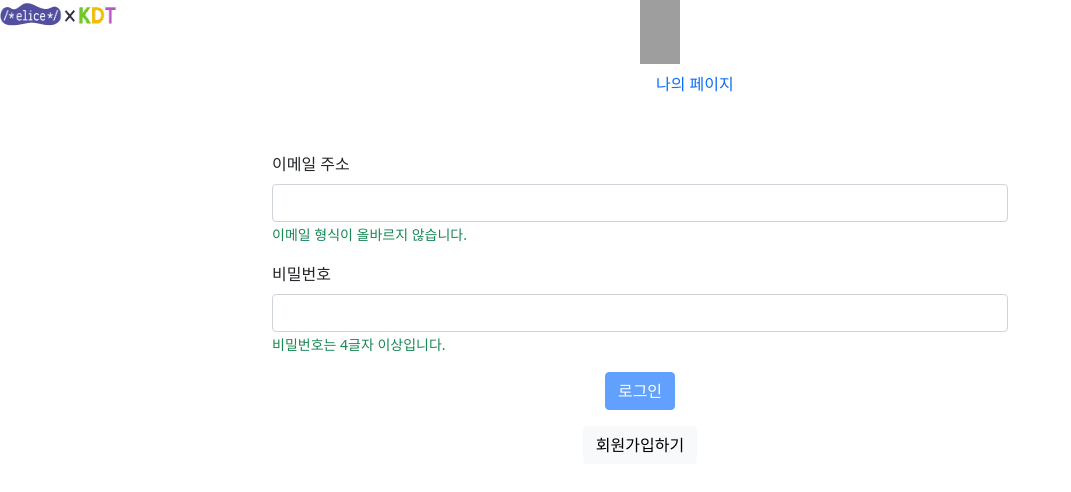
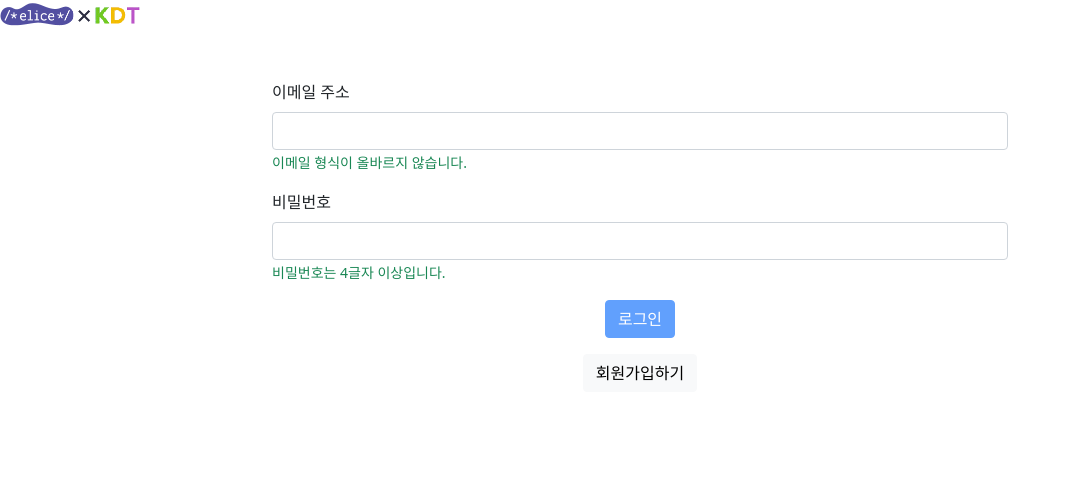
Before and after one commit to Dosilverlee/AI-1st-Project---Portfolio, a React (Create React App) app in the folder front/: page /login in a window 1280 px wide. Shown: the top 492 px of the page, without its empty margins (0-1071 px from the left). Built offline with nearby package versions, Linux system fonts and the light colour scheme; no server answers; grey boxes are pictures that could not be loaded.

Commit message:
feat: 네트워크 페이지 오류 수정

```diff
--- a/front/src/components/Header.js
+++ b/front/src/components/Header.js
@@ -29,12 +29,12 @@ function Header() {
   return (
     <Nav activeKey={location.pathname}>
       <Row className="col align-self-start">
-        <img
+        <a href="/"><img
           style={{ width: "8.8rem", height: "2rem" }}
           src={Logo}
-        />
+        /></a>
       </Row>
-      <Row className="col align-self-end">
+      {isLogin && (<Row className="col align-self-end">
         <Row >
           <img
               style={{ width: "4rem", height: "4rem" }}
@@ -46,10 +46,10 @@ function Header() {
             <Nav.Link onClick={() => navigate("/")}>나의 페이지</Nav.Link>
           </Col>
           <Col>
-            {isLogin && (<Nav.Link onClick={logout}>로그아웃</Nav.Link>)}
+            <Nav.Link onClick={logout}>로그아웃</Nav.Link>
           </Col>
         </Row>
-      </Row>
+      </Row>)}
     </Nav>
   );
 }
--- a/front/src/components/Project/Projects.js
+++ b/front/src/components/Project/Projects.js
@@ -13,6 +13,7 @@ function Projects({ portfolioOwnerId, isEditable }) {
   useEffect(() => {
     // "awardlist/유저id"로 GET 요청하고, response의 data로 awards를 세팅함.
     Api.get("projectlist", portfolioOwnerId).then((res) => setProjects(res.data));
+    setIsAdding(false);
   }, [portfolioOwnerId]);
 
   return (
--- a/front/src/components/user/User.js
+++ b/front/src/components/user/User.js
@@ -12,6 +12,7 @@ function User({ portfolioOwnerId, isEditable }) {
   useEffect(() => {
     // "users/유저id" 엔드포인트로 GET 요청을 하고, user를 response의 data로 세팅함.
     Api.get("users", portfolioOwnerId).then((res) => setUser(res.data));
+    setIsEditing(false);
   }, [portfolioOwnerId]);
 
   return (
--- a/front/src/components/user/UserCard.js
+++ b/front/src/components/user/UserCard.js
@@ -36,7 +36,9 @@ function UserCard({ user, setIsEditing, isEditable, isNetwork }) {
           <Card.Link
             className="mt-3"
             href="#"
-            onClick={() => navigate(`/users/${user.id}`)}
+            onClick={() => {
+              navigate(`/users/${user.id}`);
+            }}
           >
             프로필 보러가기
           </Card.Link>
```
